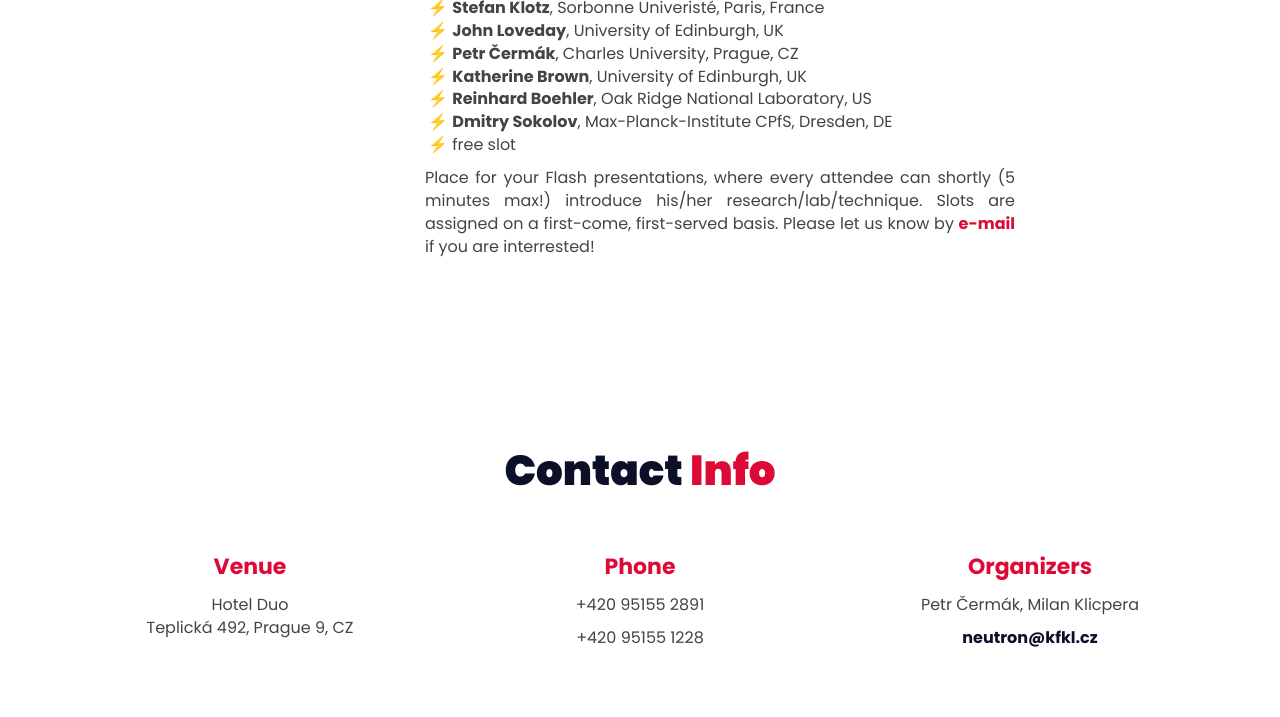
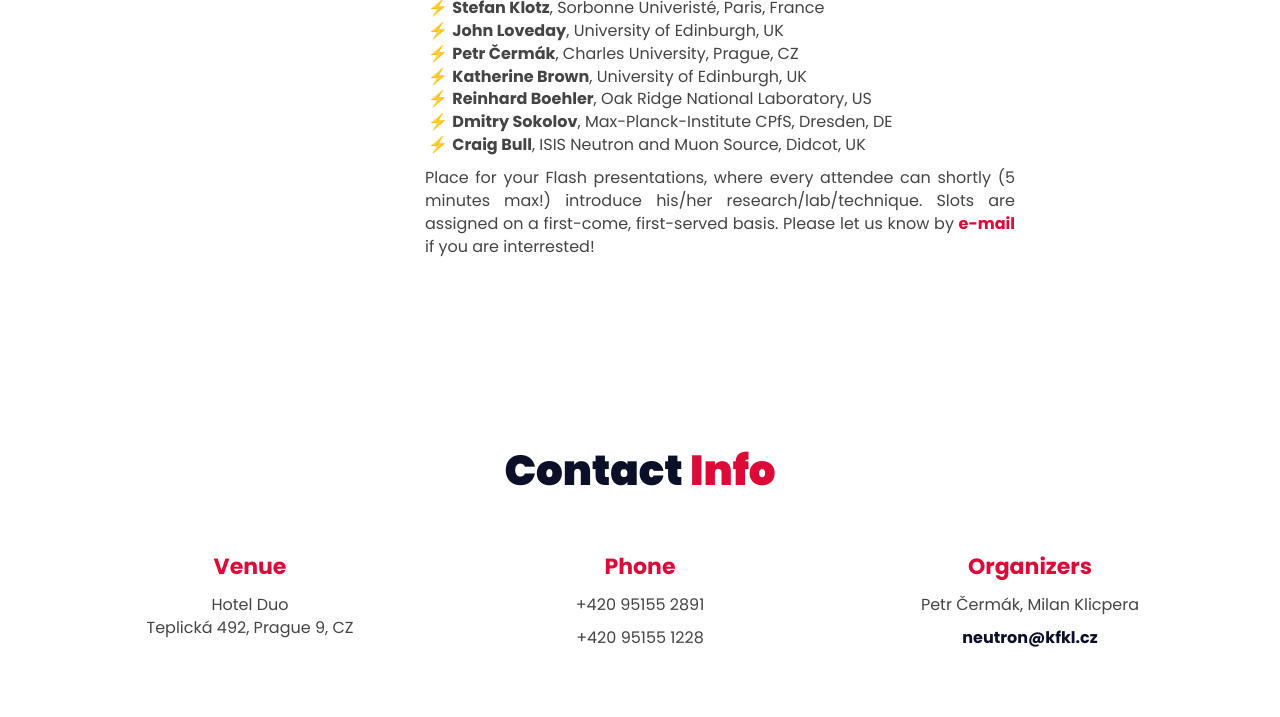
Before and after one commit to me2d09/neutron.press, a plain HTML site: page index.html in a window 1280 px wide. Shown: the part 3281-3998 px from the top of the page. Drawn offline with Linux system fonts and the light colour scheme; some packages are replaced by stand-ins of ours.

Commit message:
New flash speaker

```diff
--- a/index.html
+++ b/index.html
@@ -272,7 +272,7 @@
 									<li><span>Katherine Brown</span>, University of Edinburgh, UK</li>
 									<li><span>Reinhard Boehler</span>, Oak Ridge National Laboratory, US</li>
 									<li><span>Dmitry Sokolov</span>, Max-Planck-Institute CPfS, Dresden, DE</li>
-									<li>free slot</li>
+									<li><span>Craig Bull</span>, ISIS Neutron and Muon Source, Didcot, UK</li>
 								</ul></p>
 								<p>Place for your Flash presentations, where every attendee can shortly (5 minutes max!) introduce his/her research/lab/technique. Slots are assigned on a first-come, first-served basis. Please let us know by <a href="mailto:neutron@kfkl.cz">e-mail</a> if you are interrested!</p>
 							</div>
```
